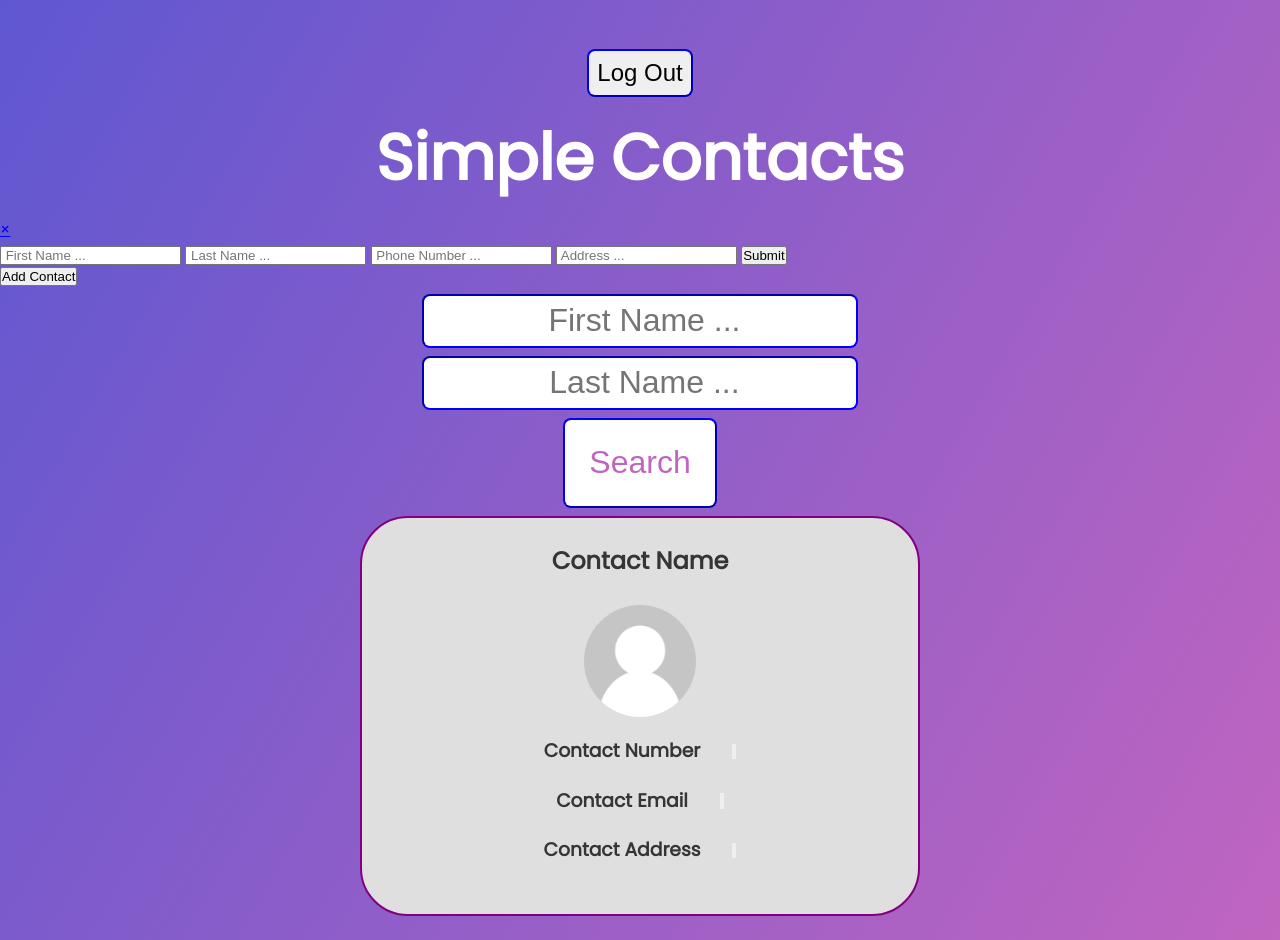
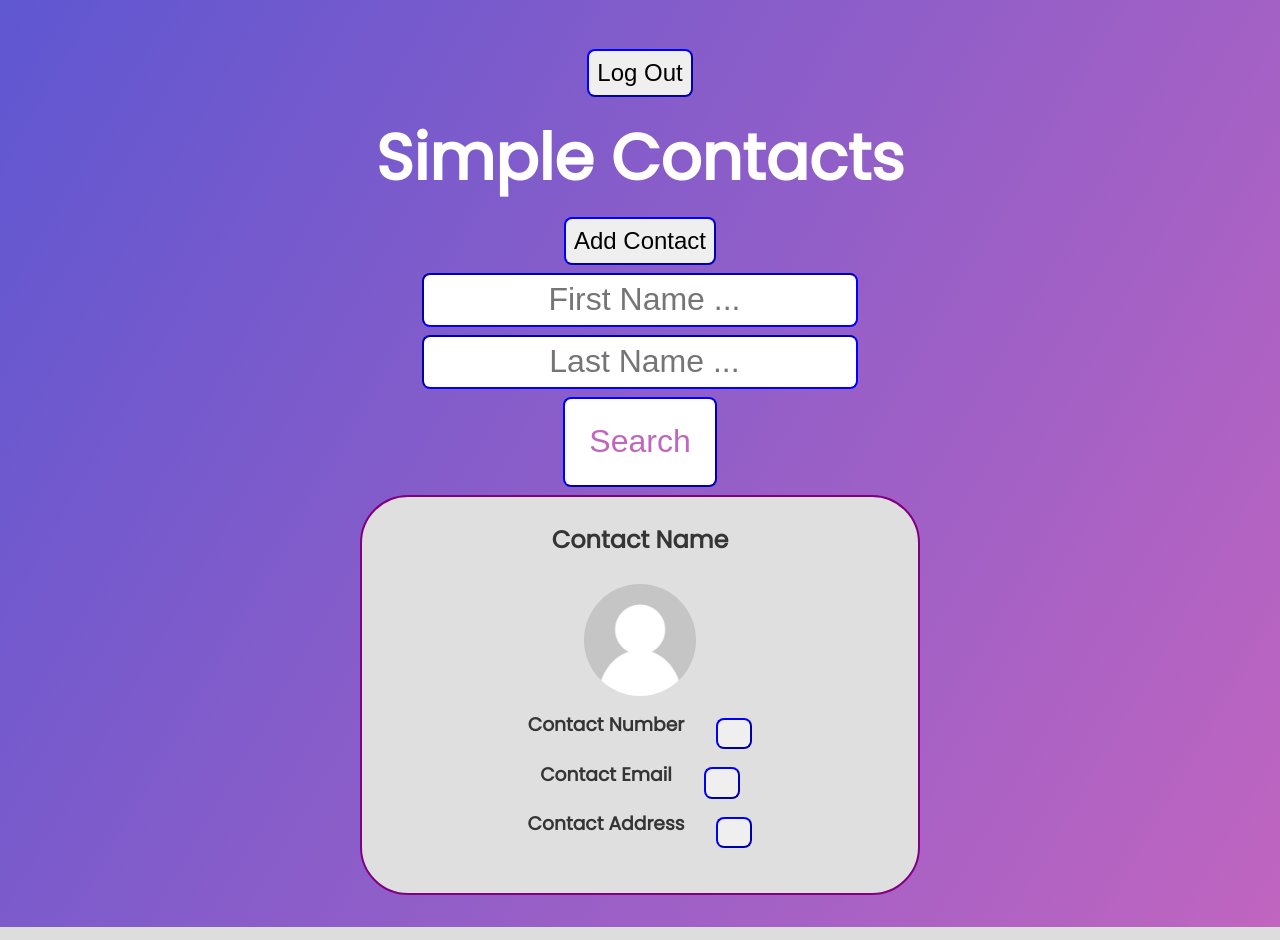
Before and after one commit to DillonNotDylan/COP4331-SmallProject, a PHP site: page /contactsPage.html in a window 1280 px wide. Run offline with PHP 8.4, Linux system fonts and the light colour scheme.

Commit message:
Added 'add contact' feature

```diff
--- a/css/contactPageStyle.css
+++ b/css/contactPageStyle.css
@@ -8,6 +8,81 @@ body
 	min-height: 100vh;
 	font-family: 'Poppins', sans-serif;
     background-image: linear-gradient(120deg, #5f57d1, #c065c0);
+}
+
+.overlay
+{
+    height: 100%;
+    width: 0;
+    position: fixed;
+    z-index: 1;
+    left: 0;
+    top: 0;
+    background-color: rgb(0,0,0);
+    background-color: rgba(0,0,0, 0.9);
+    overflow-x: hidden;
+}
+
+.overlay-content
+{
+    display: grid;
+    position: relative;
+    top: 30%;
+    width: 50%;
+    text-align: center;
+    margin: auto;
+}
+
+.overlay-content input, button
+{
+    border-radius: 5px;
+    font-size: 2rem;
+    border-color: blue;
+    border-radius: 0.5rem;
+    justify-content: center;
+    align-items: center;
+    padding: 1rem;
+    margin: auto;
+    margin-bottom: 1rem;
+}
+
+.overlay a
+{
+    padding: 8px;
+    text-decoration: none;
+    font-size: 36px;
+    color: #818181;
+    display: block;
+    transition: 0.3s;
+}
+
+.overlay a:hover, .overlay a:focus
+{
+    color: #f1f1f1;
+}
+
+.overlay .close_overlay
+{
+    position: absolute;
+    top: 20px;
+    right: 45px;
+    font-size: 60px;
+}
+
+.closebtn
+{
+    float: right;
+}
+
+.openbtn
+{
+    font-size: 1.5rem;
+	border-color: blue;
+	border-radius: 0.5rem;
+    padding: 0.5rem;
+    margin: auto;
+    display: grid;
+	justify-content: center;
 }
 
 /* STYLYING INPUT ELEMENT AND THE BUTTON */
@@ -113,7 +188,6 @@ header, .search_container
     width: 35rem;
     height: 25rem;
     margin: 0 auto;
-	margin-bottom: 1.5rem;
     color: rgb(53, 53, 53);
     border-radius: 3rem;
     border: 2px solid purple;
@@ -141,6 +215,11 @@ header, .search_container
     {
         width: 80%;
     }
+}
+
+.contact_container
+{
+    margin-bottom: 2rem;
 }
 
 .contact_container h2
```
